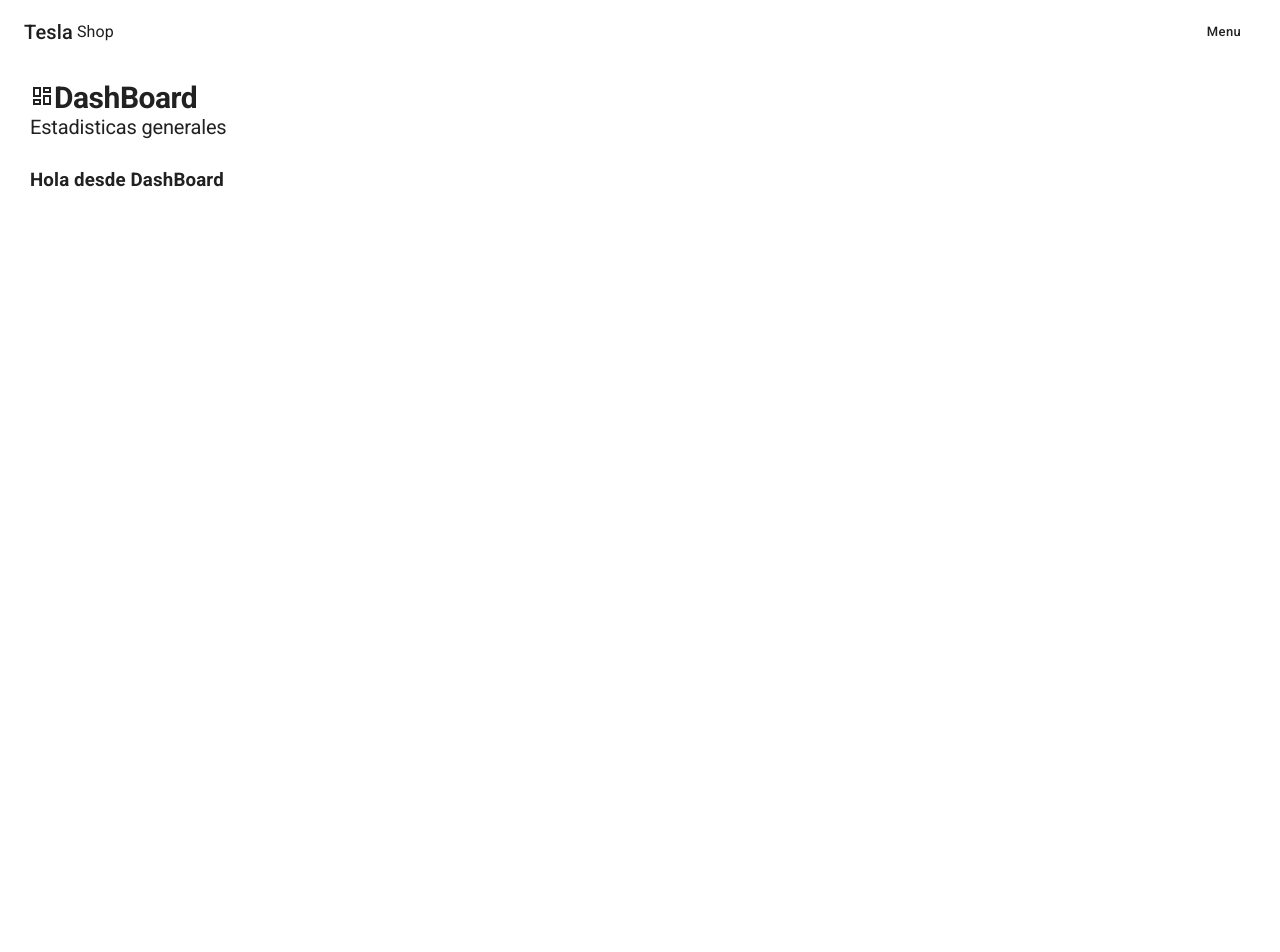
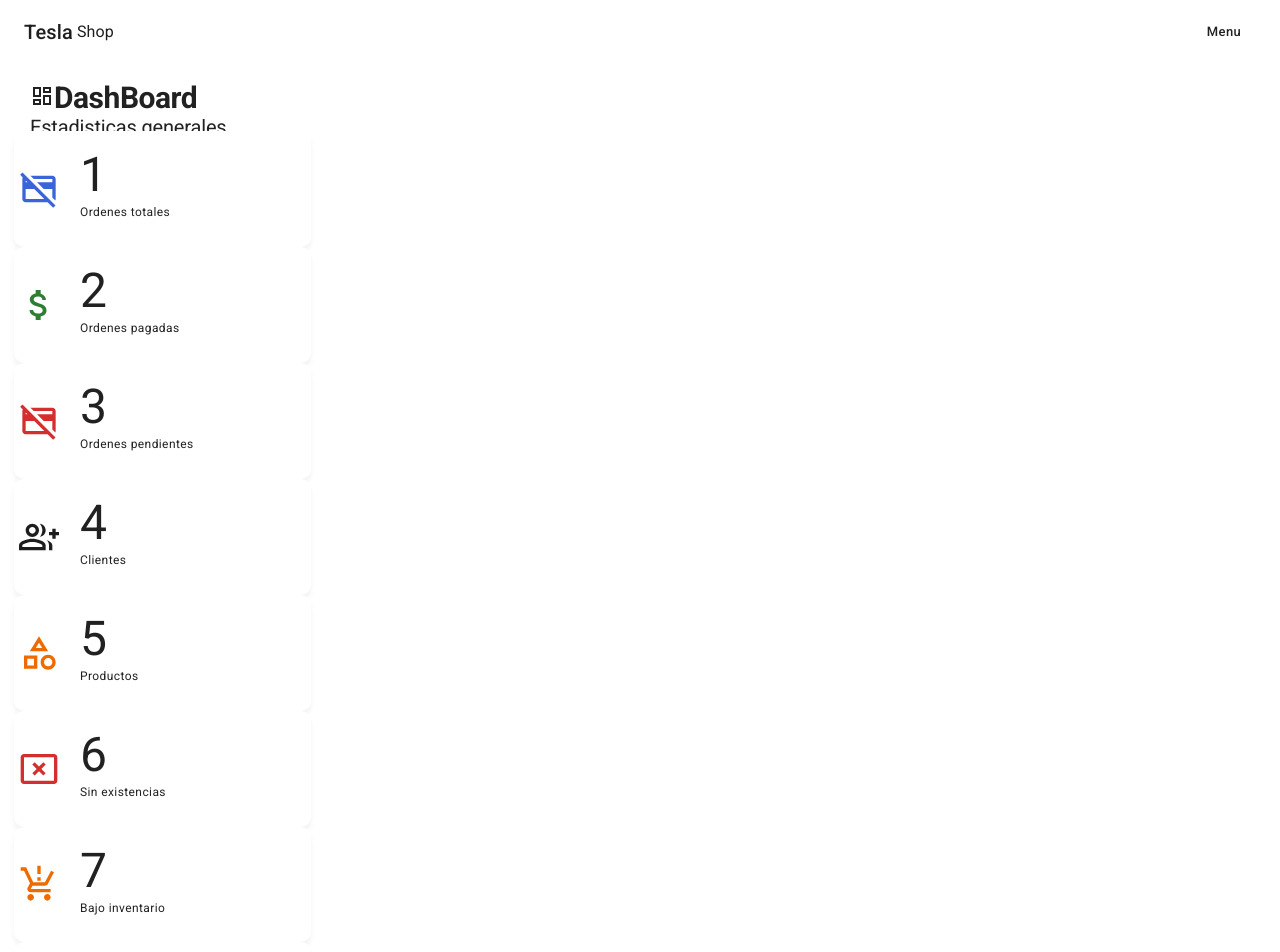
Before and after one commit to bran-deb/Shop-clone, a Next.js app: page /admin in a window 1280 px wide. Shown: the top 952 px of the page. Before the commit the page ends 800 px from the top, so only its background shows below. Built offline with nearby package versions, Linux system fonts and the light colour scheme; no server answers.

Commit message:
feat(Root): add pagina principal admin

```diff
--- /dev/null
+++ b/components/admin/SumaryTile.tsx
@@ -0,0 +1,28 @@
+import { FC } from "react"
+import { Grid, Card, CardContent, Typography } from "@mui/material"
+
+
+interface Props {
+    title: string | number
+    subtitle: string
+    icon: JSX.Element
+}
+
+export const SumaryTile: FC<Props> = ({ title, subtitle, icon }) => {
+    return (
+        <Grid container spacing={2}>
+            <Grid item xs={12} sm={4} md={3}>
+                <Card sx={{ display: 'flex' }}>
+                    <CardContent sx={{ width: 50, display: 'flex', justifyContent: 'center', alignItems: 'center' }}>
+                        {icon}
+                    </CardContent>
+
+                    <CardContent sx={{ flex: '1 0 auto', display: 'flex', flexDirection: 'column' }}>
+                        <Typography variant='h3'>{title}</Typography>
+                        <Typography variant='caption'>{subtitle}</Typography>
+                    </CardContent>
+                </Card>
+            </Grid>
+        </Grid>
+    )
+}
--- a/components/admin/index.ts
+++ b/components/admin/index.ts
@@ -1 +1,2 @@
 export * from './AdminNavbar';
+export * from './SumaryTile';
--- a/components/ui/SideMenu.tsx
+++ b/components/ui/SideMenu.tsx
@@ -1,12 +1,12 @@
-import { useContext, useState } from 'react';
+import { FC, useContext, useState } from 'react';
 import { useRouter } from 'next/router';
 import { Box, Divider, Drawer, IconButton, Input, InputAdornment, List, ListItem, ListItemIcon, ListItemText, ListSubheader } from "@mui/material"
-import { AccountCircleOutlined, AdminPanelSettings, CategoryOutlined, ConfirmationNumberOutlined, EscalatorWarningOutlined, FemaleOutlined, LoginOutlined, MaleOutlined, SearchOutlined, VpnKeyOutlined } from "@mui/icons-material"
+import { AccountCircleOutlined, AdminPanelSettings, CategoryOutlined, ConfirmationNumberOutlined, EscalatorWarningOutlined, FemaleOutlined, LoginOutlined, MaleOutlined, SearchOutlined, VpnKeyOutlined, DashboardOutlined } from '@mui/icons-material';
 
 import { AuthContext, UIContext } from "@/context";
 
 
-export const SideMenu = () => {
+export const SideMenu: FC = () => {
 
     const { isLoggedIn, logoutUser, user } = useContext(AuthContext);
     const { isMenuOpen, toggleSideMenu } = useContext(UIContext);
@@ -138,6 +138,15 @@
                             <Divider />
                             <ListSubheader>Admin Panel</ListSubheader>
 
+                            <ListItem
+                                button
+                                onClick={() => navigateTo('/admin/')}
+                            >
+                                <ListItemIcon>
+                                    <DashboardOutlined />
+                                </ListItemIcon>
+                                <ListItemText primary={'Dashbiard'} />
+                            </ListItem>
                             <ListItem button>
                                 <ListItemIcon>
                                     <CategoryOutlined />
--- a/pages/admin/index.tsx
+++ b/pages/admin/index.tsx
@@ -1,16 +1,60 @@
-import React from "react";
-import { DashboardOutlined } from "@mui/icons-material";
+import { FC } from "react";
+import { Grid } from "@mui/material";
+import { DashboardOutlined, CreditCardOffOutlined, AttachMoneyOutlined, GroupAddOutlined, CancelPresentationOutlined, ProductionQuantityLimitsOutlined, CategoryOutlined, AccessTimeOutlined } from '@mui/icons-material';
+
 import { AdminLayout } from "@/components/layouts";
+import { SumaryTile } from "@/components/admin";
 
 
-const DashboardPage = () => {
+const DashboardPage: FC = () => {
     return (
         <AdminLayout
             title='DashBoard'
             subTitle='Estadisticas generales'
             icon={<DashboardOutlined />}
         >
-            <h3>Hola desde DashBoard</h3>
+            <Grid container spacing={2}>
+                <SumaryTile
+                    title={1}
+                    subtitle="Ordenes totales"
+                    icon={<CreditCardOffOutlined color='secondary' sx={{ fontSize: 40 }} />}
+                />
+                <SumaryTile
+                    title={2}
+                    subtitle="Ordenes pagadas"
+                    icon={<AttachMoneyOutlined color='success' sx={{ fontSize: 40 }} />}
+                />
+                <SumaryTile
+                    title={3}
+                    subtitle="Ordenes pendientes"
+                    icon={<CreditCardOffOutlined color='error' sx={{ fontSize: 40 }} />}
+                />
+                <SumaryTile
+                    title={4}
+                    subtitle="Clientes"
+                    icon={<GroupAddOutlined color='primary' sx={{ fontSize: 40 }} />}
+                />
+                <SumaryTile
+                    title={5}
+                    subtitle="Productos"
+                    icon={<CategoryOutlined color='warning' sx={{ fontSize: 40 }} />}
+                />
+                <SumaryTile
+                    title={6}
+                    subtitle="Sin existencias"
+                    icon={<CancelPresentationOutlined color='error' sx={{ fontSize: 40 }} />}
+                />
+                <SumaryTile
+                    title={7}
+                    subtitle="Bajo inventario"
+                    icon={<ProductionQuantityLimitsOutlined color='warning' sx={{ fontSize: 40 }} />}
+                />
+                <SumaryTile
+                    title={8}
+                    subtitle="Actualizacion en:"
+                    icon={<AccessTimeOutlined color='secondary' sx={{ fontSize: 40 }} />}
+                />
+            </Grid>
         </AdminLayout>
     )
 };
```
